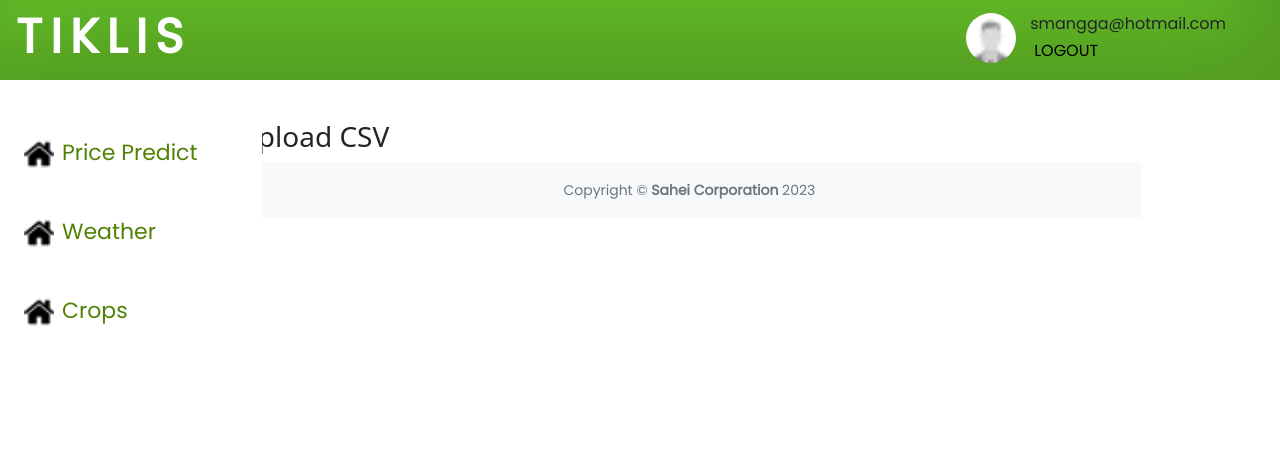
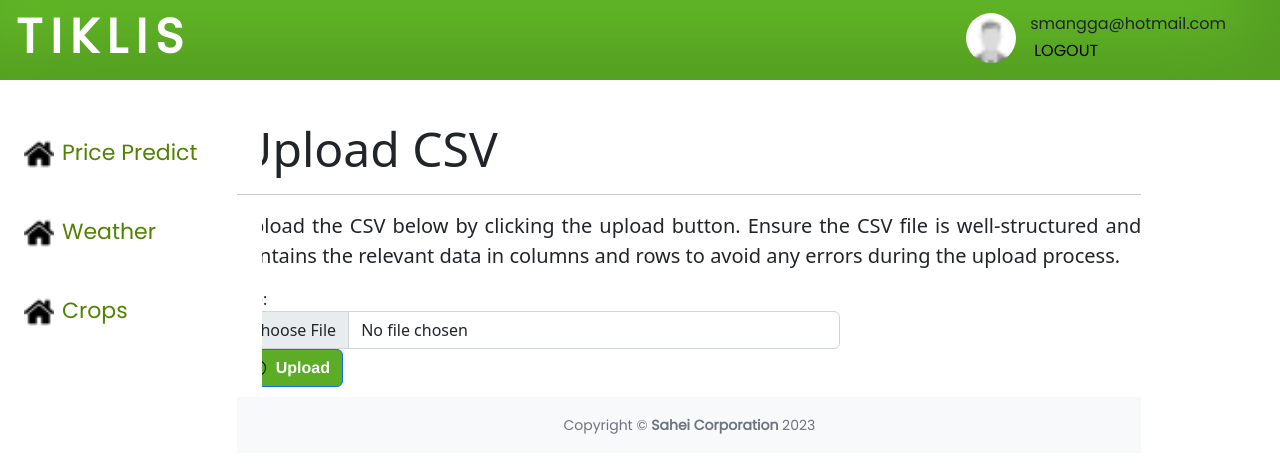
Before and after one commit to ellement95/Crop-Prediction, a Django app: page /predict/ in a window 1280 px wide. Shown: the top 473 px of the page. Run offline with Django 4.2, Linux system fonts and the light colour scheme.

Commit message:
Added upload button

```diff
--- a/Tiklis/test_project/main/static/style.css
+++ b/Tiklis/test_project/main/static/style.css
@@ -178,3 +178,13 @@
   width: 100%;
   height: 100%;
 }
+
+.btn {
+  background-color: #5cad25;
+  font-family: "Helvetica";
+  font-weight: bold;
+}
+
+.btn:hover {
+  background-color: #528203 ;
+}
--- a/Tiklis/test_project/main/templates/main/predict.html
+++ b/Tiklis/test_project/main/templates/main/predict.html
@@ -1,7 +1,30 @@
 {% extends 'main/base.html' %}
-
+{% load static %}
 {% block title %} Price Prediction{% endblock %}
 
 {% block content %}
-<h3>Upload CSV</h3>
+<div class="container-flow">
+    <div>
+        <h1 class="display-5">Upload CSV</h1>
+        <hr>
+    </div>
+    <div id="content">
+        <p class ="lead"> Upload the CSV below by clicking the upload button.
+            Ensure the CSV file is well-structured and contains the relevant data in columns and rows to avoid any errors during the upload process.</p>
+    </div>
+    <form action="{% url "predict" %}" method="POST" enctype="multipart/form-data" class="form-horizontal">
+        {% csrf_token %}
+        <div class="form-group">
+            <label for="name" class="col-md-3 col-sm-3 col-xs-12 control-label">File: </label>
+            <div class="col-md-8">
+                <input type="file" name="csv_file" id="csv_file" required="True" class="form-control">
+            </div>
+        </div>
+        <div class="form-group">
+            <div class="col-md-3 col-sm-3 col-xs-12 col-md-offset-3" style="margin-bottom:10px;">
+                 <button class="btn btn-primary"><img src="{% static 'icons/arrow-up-circle.svg' %}"> </img><span class="upload" style="margin-right:5px;"></span>Upload </button>
+            </div>
+        </div>
+        </form>
+</div>
 {% endblock %}
```
Also changed, not shown: Tiklis/test_project/main/static/icons/arrow-up-circle.svg (added), Tiklis/test_project/main/templates/main/crops.html (line endings or trailing spaces).
